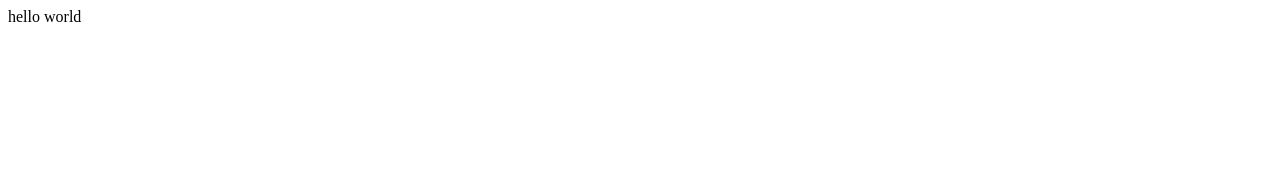
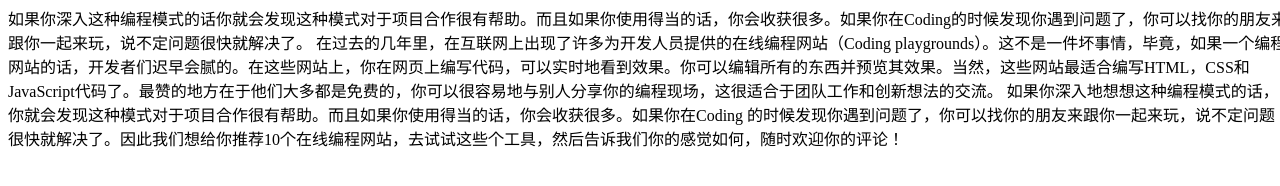
Before and after one commit to xuyuanchun/demo, a plain HTML site: page index.html in a window 1280 px wide. Drawn offline with Linux system fonts and the light colour scheme.

Commit message:
Update index.html

```diff
--- a/index.html
+++ b/index.html
@@ -3,15 +3,20 @@
 
   <head>
     <meta charset='utf-8'>
-    <meta http-equiv="X-UA-Compatible" content="chrome=1">
-    <meta name="description" content="Demo : test">
-
-
-
+    <meta name="viewport" content="width=device-width,initial-scale=1.0, minimum-scale=1.0, maximum-scale=1.0, user-scalable=no"/>
     <title>Demo</title>
+    <style>
+      .text{
+        line-height: 24px;
+      }
+    </style>
   </head>
 
-  <body>
-        hello   world
+  <body style="width: 100%; min-width: auto;">
+    <div class="text">
+    如果你深入这种编程模式的话你就会发现这种模式对于项目合作很有帮助。而且如果你使用得当的话，你会收获很多。如果你在Coding的时候发现你遇到问题了，你可以找你的朋友来跟你一起来玩，说不定问题很快就解决了。
+    在过去的几年里，在互联网上出现了许多为开发人员提供的在线编程网站（Coding playgrounds）。这不是一件坏事情，毕竟，如果一个编程网站的话，开发者们迟早会腻的。在这些网站上，你在网页上编写代码，可以实时地看到效果。你可以编辑所有的东西并预览其效果。当然，这些网站最适合编写HTML，CSS和JavaScript代码了。最赞的地方在于他们大多都是免费的，你可以很容易地与别人分享你的编程现场，这很适合于团队工作和创新想法的交流。
+如果你深入地想想这种编程模式的话，你就会发现这种模式对于项目合作很有帮助。而且如果你使用得当的话，你会收获很多。如果你在Coding 的时候发现你遇到问题了，你可以找你的朋友来跟你一起来玩，说不定问题很快就解决了。因此我们想给你推荐10个在线编程网站，去试试这些个工具，然后告诉我们你的感觉如何，随时欢迎你的评论！
+    </div>
   </body>
 </html>
```
